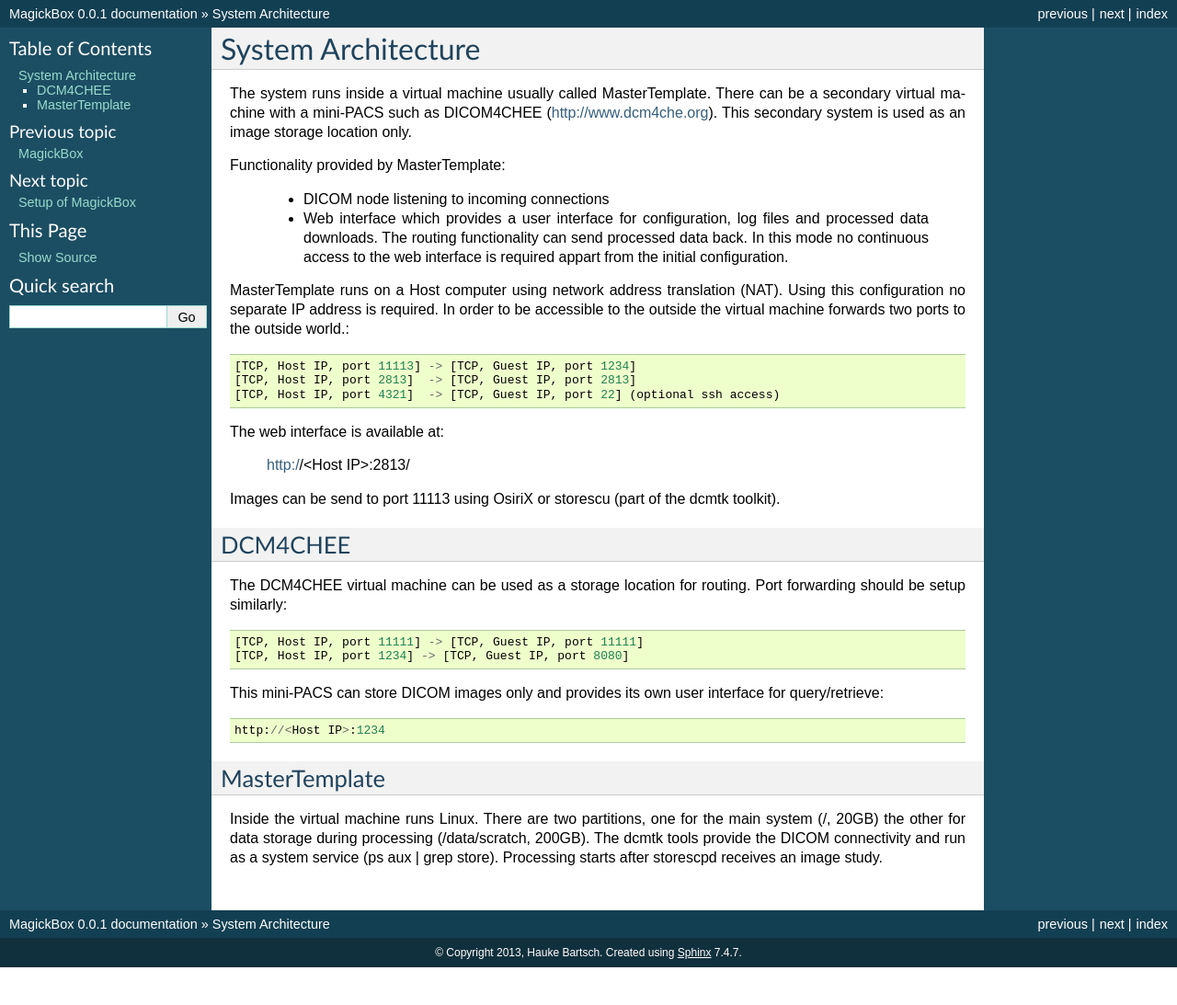
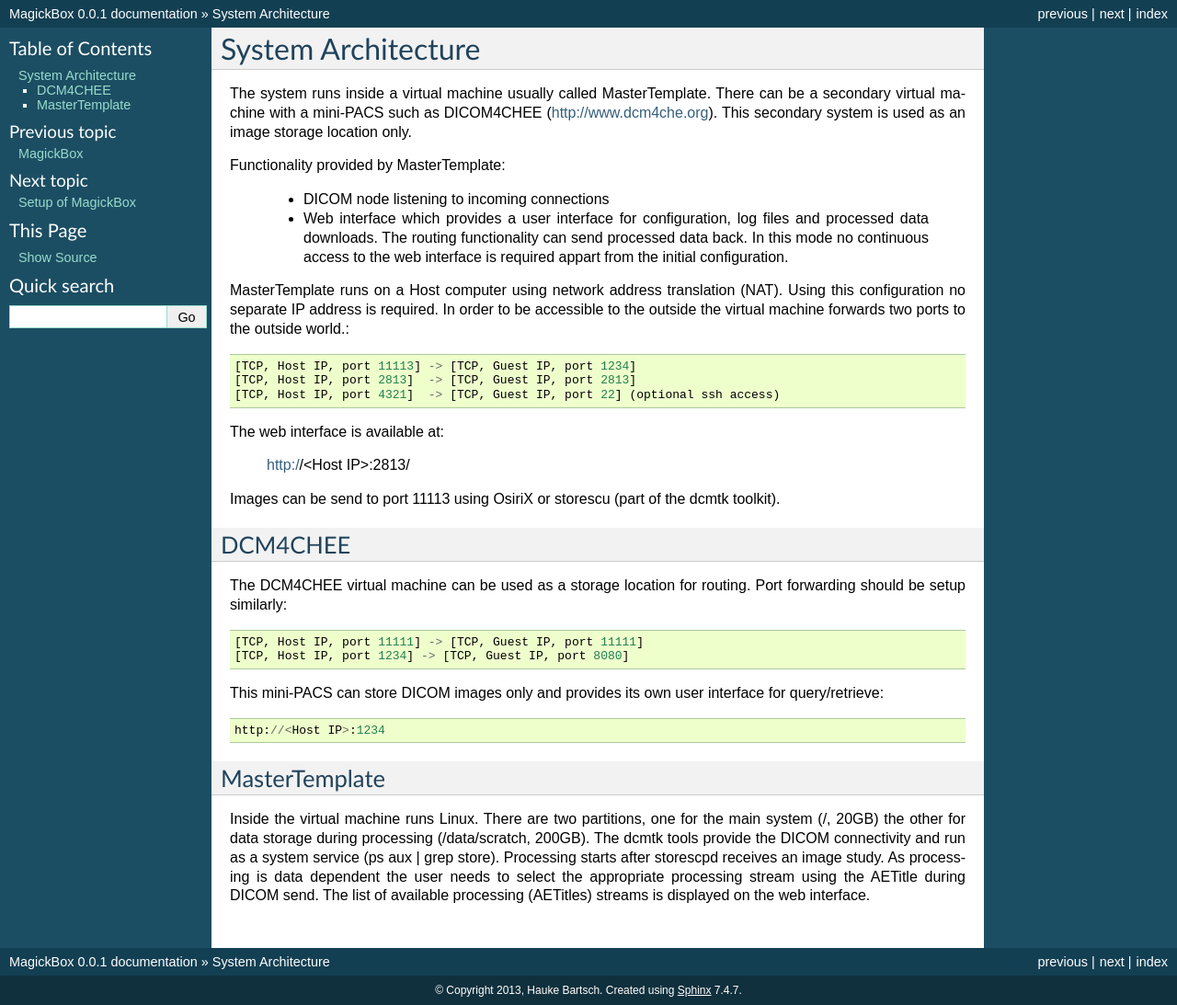
Before and after one commit to HaukeBartsch/MagickBox, a Sphinx documentation site: the page built from code/documentation/docs/source/Introduction.rst, in a window 1280 px wide. Shown: the whole page at 92% size. Built offline with Sphinx 7.4.7, drawn with Linux system fonts in a browser that asks for light colours; before the commit the page ends 1052 px from its top, so only the background shows below that.

Commit message:
reformat

```diff
--- a/code/documentation/docs/source/Introduction.rst
+++ b/code/documentation/docs/source/Introduction.rst
@@ -39,4 +39,4 @@
 MasterTemplate
 ==============
 
-Inside the virtual machine runs Linux. There are two partitions, one for the main system (/, 20GB) the other for data storage during processing (/data/scratch, 200GB). The dcmtk tools provide the DICOM connectivity and run as a system service (ps aux | grep store). Processing starts after storescpd receives an image study.
+Inside the virtual machine runs Linux. There are two partitions, one for the main system (/, 20GB) the other for data storage during processing (/data/scratch, 200GB). The dcmtk tools provide the DICOM connectivity and run as a system service (ps aux | grep store). Processing starts after storescpd receives an image study. As processing is data dependent the user needs to select the appropriate processing stream using the AETitle during DICOM send. The list of available processing (AETitles) streams is displayed on the web interface.
```
